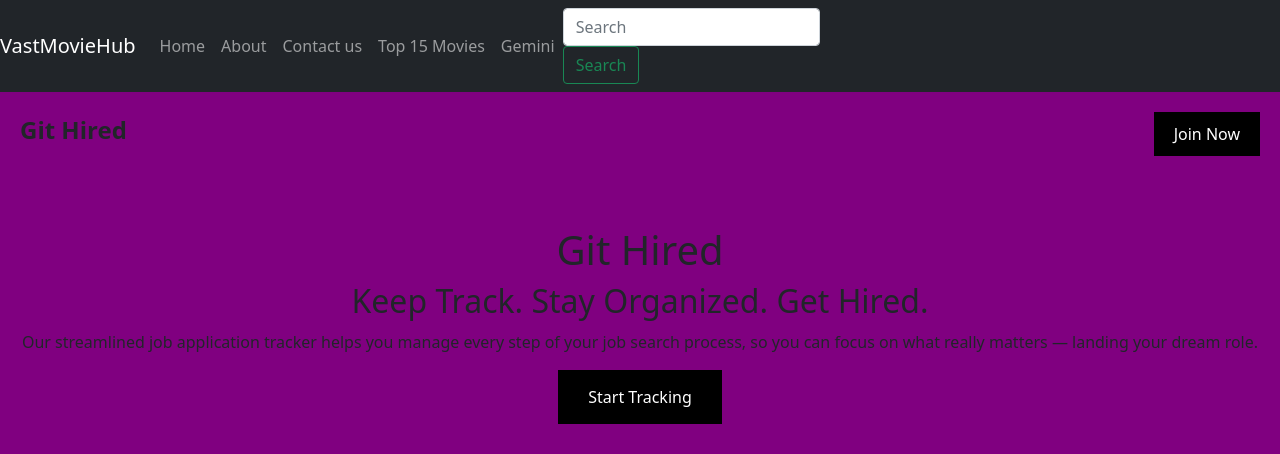
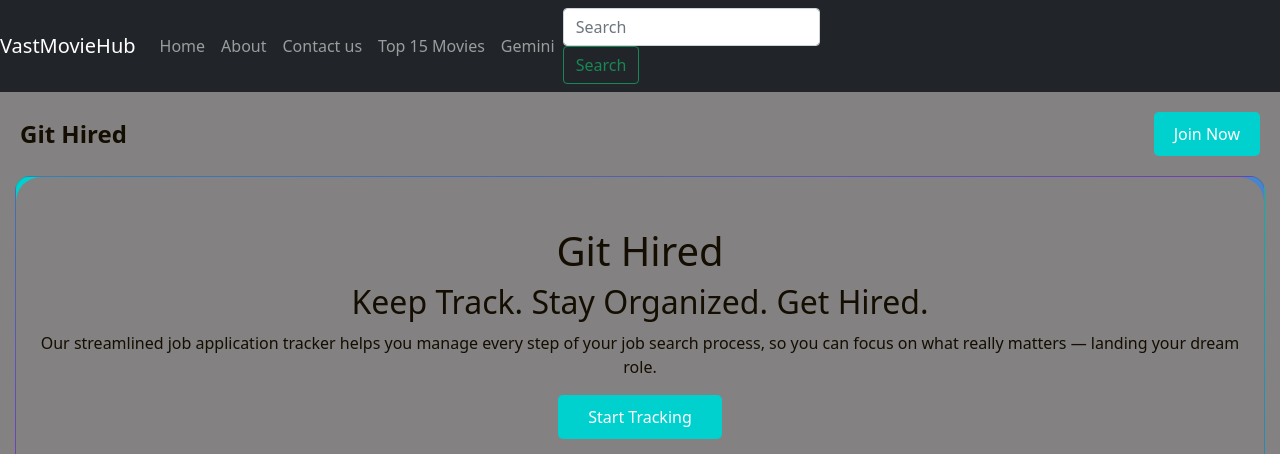
Before and after one commit to Vasileios20/JobAppTracker, a Django app: page / in a window 1280 px wide; the page is wider, and only the part inside the window is pictured. Shown: the top 454 px of that part. Run offline with Django 4.2, Linux system fonts and the light colour scheme; some libraries are stand-ins or nearby versions; grey boxes are pictures that could not be loaded.

Commit message:
style index.html

```diff
--- a/home/templates/index.html
+++ b/home/templates/index.html
@@ -7,32 +7,38 @@ Git Hired
 {% block content %}
 
 <header class="header">
-    <h1 class="logo">Git Hired</h1>
+    <a href="/" class="logo">Git Hired</a>
     <button class="join-button">Join Now</button>
 </header>
 
-<main class="main-container">
+<main>
+    <div class="card">
+        <div class="card2">
+    <div class="main-container">
     <h1>Git Hired</h1>
     <h2>Keep Track. Stay Organized. Get Hired.</h2>
     <p>Our streamlined job application tracker helps you manage every step of your job search process, so you can focus on what really matters — landing your dream role.</p>
     <button class="start-tracking">Start Tracking</button>
+</div>
+</div>
+    </div>
 </main>
 
 <section class="icon-section">
     <article class="icon">
-        <img src="application tracking icon" alt="Track your applications">
+        <img src="https://img.icons8.com/?size=100&id=KiQto0nK14vX&format=png&color=000000" alt="Track your applications">
         <p>Track your applications</p>
     </article>
     <article class="icon">
-        <img src="calendar icon" alt="Stay on top of deadlines">
+        <img src="https://img.icons8.com/?size=100&id=23&format=png&color=000000" alt="Stay on top of deadlines">
         <p>Stay on top of deadlines</p>
     </article>
     <article class="icon">
-        <img src="interview icon" alt="Prep for Interviews">
+        <img src="https://img.icons8.com/?size=100&id=482&format=png&color=000000" alt="Prep for Interviews">
         <p>Prep for Interviews</p>
     </article>
     <article class="icon">
-        <img src="technical challenges icon" alt="Practice Technical Challenges">
+        <img src="https://img.icons8.com/?size=100&id=1775&format=png&color=000000" alt="Practice Technical Challenges">
         <p>Practice Technical Challenges</p>
     </article>
 </section>
--- a/static/css/style.css
+++ b/static/css/style.css
@@ -1,10 +1,20 @@
 body {
-    background-color: purple;
+    background-color: #838181;
     margin: 0;
     padding: 0;
+    color: #130e01;
 }
 
-/* index.html */
+.logo {
+    text-decoration: none;
+    color: #130e01
+}
+
+.logo:hover {
+    color: #130e01
+}
+
+/* index.html --------------------------------------------- */
 
 .header {
     display: flex;
@@ -20,10 +30,34 @@ body {
 
 .join-button {
     padding: 10px 20px;
-    background-color: black;
+    background-color: #00d1ce;
     color: white;
+    border-radius: 5px;
     border: none;
-    cursor: pointer;
+}
+
+.card {
+    background-image: linear-gradient(163deg, #00d1ce 0%, #7f48cb 100%);
+    border-radius: 15px;
+    transition: all 0.3s;
+    padding: 0;
+    margin: 0 15px;
+    overflow: hidden;
+    position: relative;
+}
+
+.card::before {
+    content: "";
+    position: absolute;
+    top: 0;
+    left: 0;
+    right: 0;
+    bottom: 0;
+    background-image: linear-gradient(163deg, #00d1ce 0%, #7f48cb 100%);
+    z-index: 0;
+    border-radius: inherit;
+    clip-path: polygon(0% 0%, 10% 0%, 0% 10%, 0% 0%, 90% 0%, 100% 0%, 100% 10%, 100% 0%, 100% 90%, 100% 100%, 90% 100%, 100% 100%, 0% 100%, 0% 90%, 10% 100%, 0% 100%);
+    transition: all 0.3s;
 }
 
 .main-container {
@@ -32,6 +66,26 @@ body {
     align-items: center;
     text-align: center;
     padding: 50px 20px;
+    background-color: #838181;
+    margin: 0;
+    border-radius: 25px;
+    box-shadow: none;
+    position: relative;
+    z-index: 1;
+}
+
+.card2 {
+    border-radius: 0;
+    transition: all 0.2s;
+}
+
+.card2:hover {
+    transform: scale(0.99);
+    border-radius: 20px;
+}
+
+.card:hover {
+    box-shadow: 0px 0px 30px 1px #7f48cb;
 }
 
 .main-container h2 {
@@ -39,12 +93,14 @@ body {
 }
 
 .start-tracking {
-    padding: 15px 30px;
-    background-color: black;
+    padding: 10px 30px;
+    background-color: #00d1ce;
+    border-radius: 5px;
     color: white;
     border: none;
-    cursor: pointer;
 }
+
+/* Icon Section */
 
 .icon-section {
     display: flex;
```
